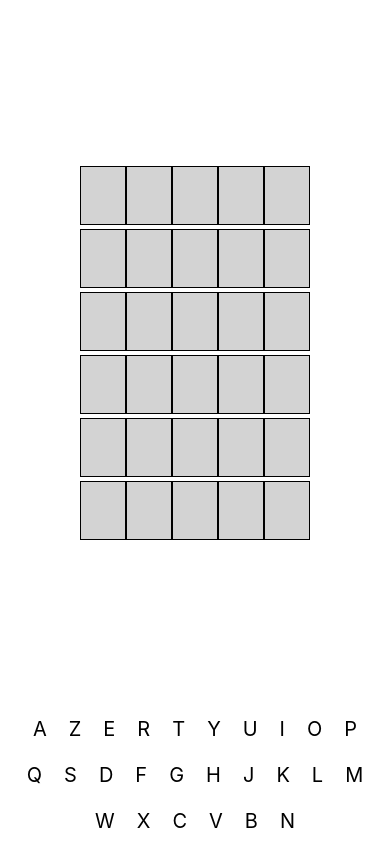
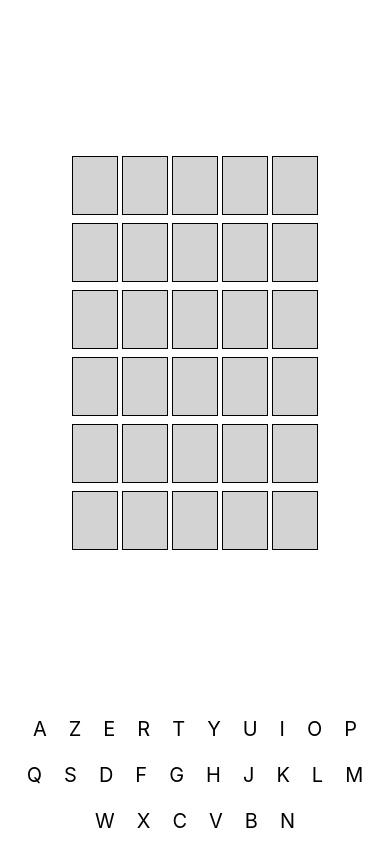
Before and after one commit to sylvainPanneau/wordle, a React Native app: screen / in a window 390 px wide. Built offline with nearby package versions, Linux system fonts and the light colour scheme.

Commit message:
margin between letters

```diff
--- a/Line.js
+++ b/Line.js
@@ -15,7 +15,7 @@ export default function Line({ guess, solution }) {
             {guessFilled.split('').map((letter, index) => {
                 const isLetterInSolution = solution.includes(letter);
                 return (
-                    <Text key={index} style={letter === solution[index] ? styles.correct : isLetterInSolution ? styles.presentLetter : styles.incorrect}>
+                    <Text key={index} style={[letter === solution[index] ? styles.correct : isLetterInSolution ? styles.presentLetter : styles.incorrect, styles.letter]}>
                         {letter}
                     </Text>
                 )
@@ -38,6 +38,9 @@ const styles = StyleSheet.create({
         justifyContent: 'center',
         borderColor: '#000',
         backgroundColor: '#fff',
+        margin: 2,
+    },
+    letter: {
         margin: 2,
     },
     correct: {
```
